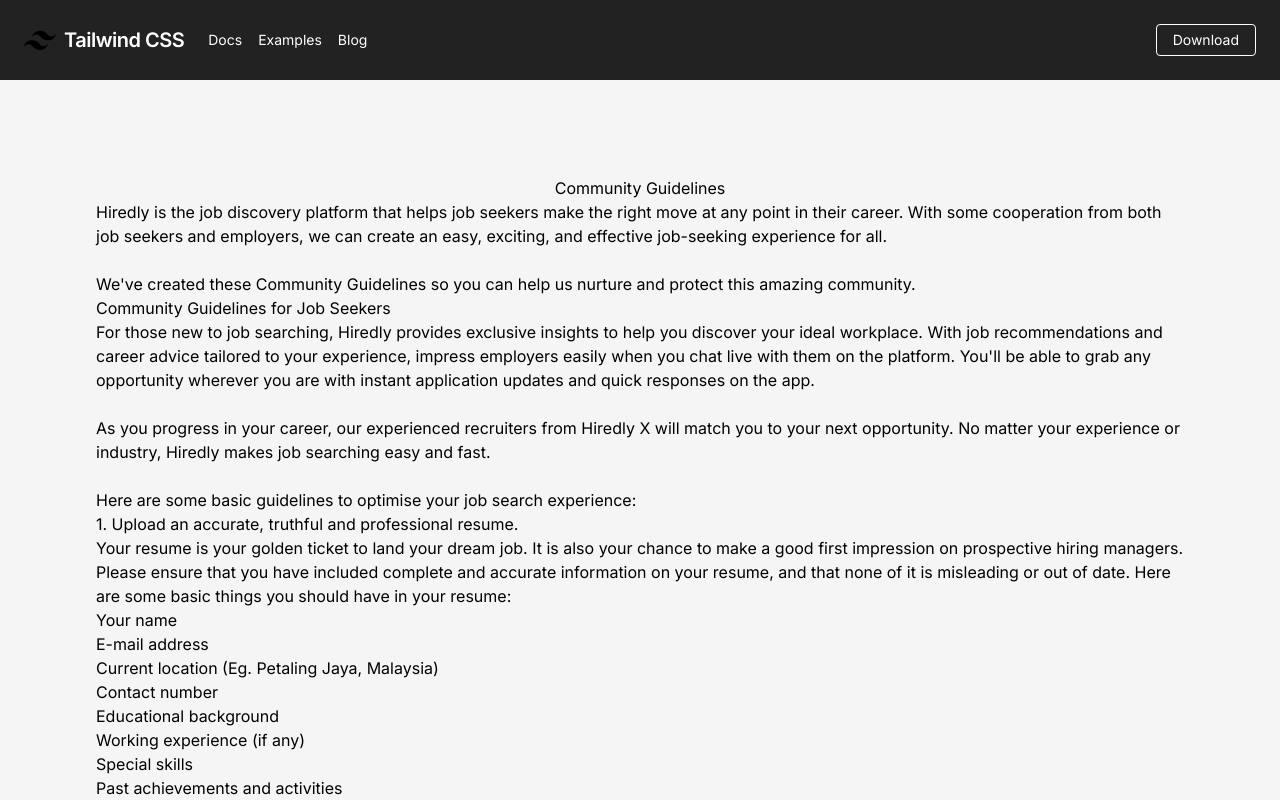
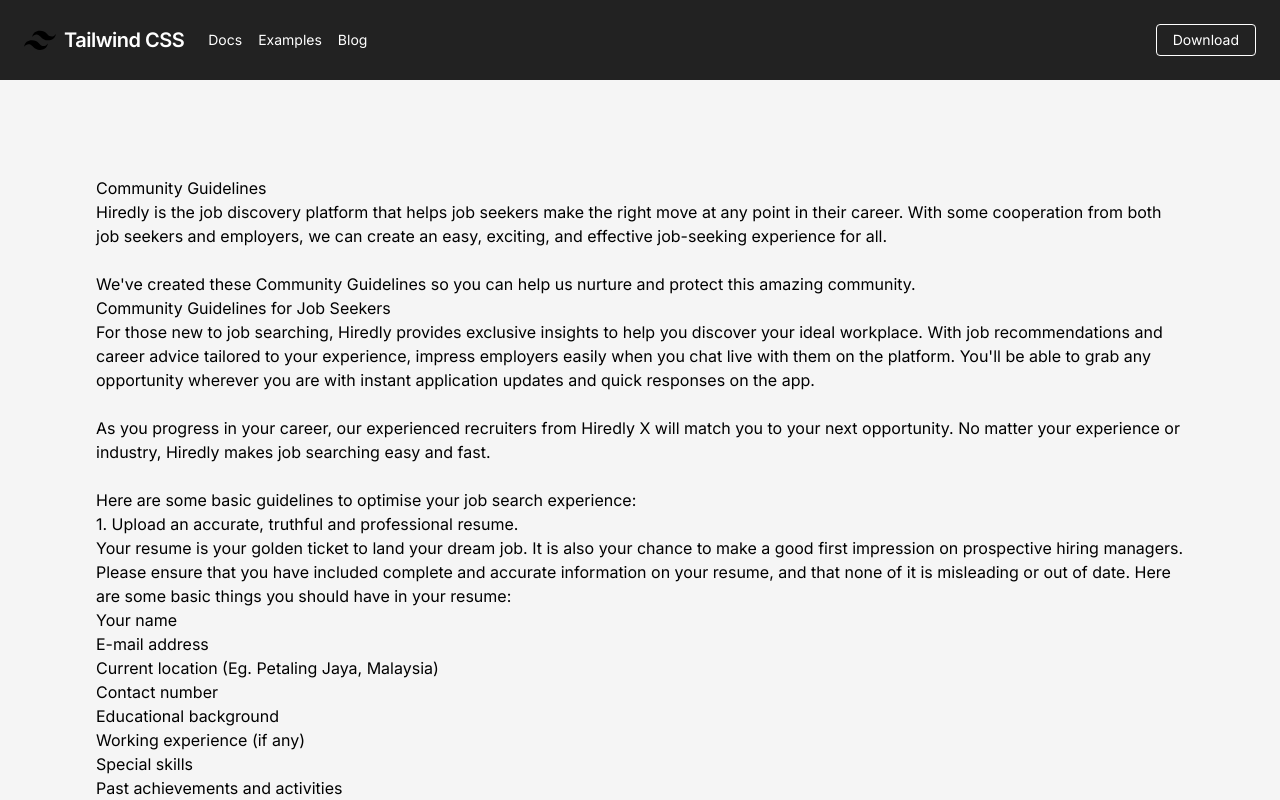
Before and after one commit to DevLukeHere/hiredly-clone, a Next.js app: page /community-guidelines in a window 1280 px wide. Shown: the top 800 px of the page. Built offline with nearby package versions, Linux system fonts and the light colour scheme.

Commit message:
refactor: change div to section

```diff
--- a/app/community-guidelines/page.tsx
+++ b/app/community-guidelines/page.tsx
@@ -1,10 +1,9 @@
-import { Fragment } from "react";
 import Link from "next/link";
 
 export default function CommunityGuidelines() {
   return (
     <main className="flex min-h-screen flex-col items-center justify-between p-24">
-      <Fragment>
+      <section>
         <div>
           <h1>Community Guidelines</h1>
         </div>
@@ -351,7 +350,7 @@
             <p>The Hiredly team.</p>
           </div>
         </div>
-      </Fragment>
+      </section>
     </main>
   );
 }
```
